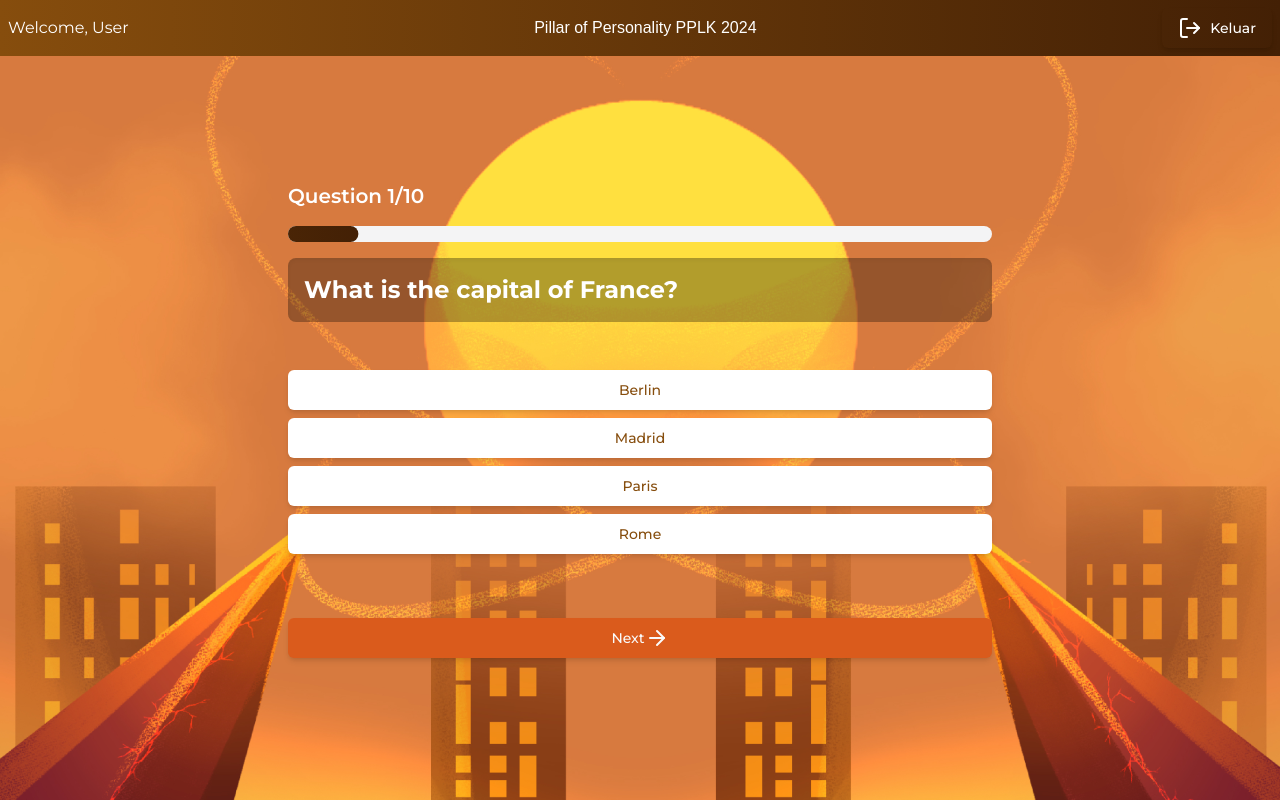
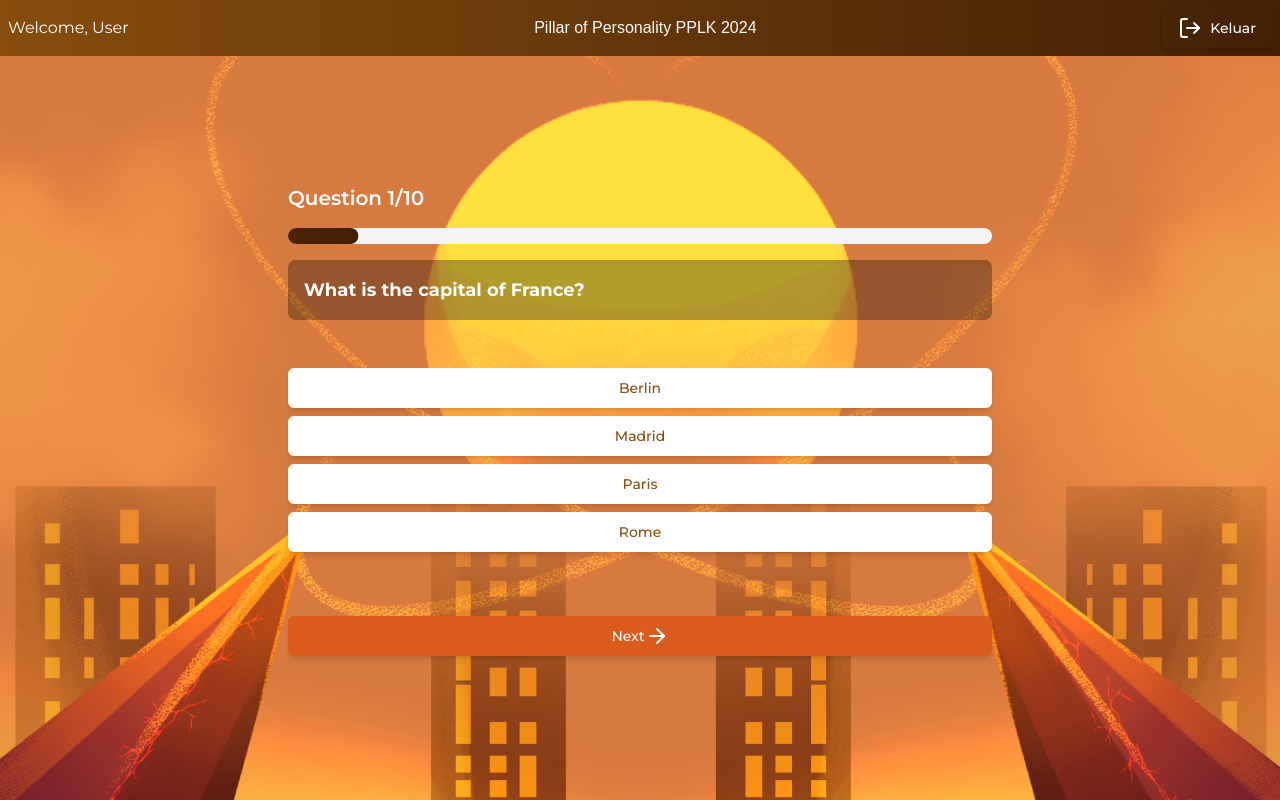
Before and after one commit to PPLK-ITERA/Mini-Project-PPLK-2024-Front-End, a Next.js app: page /quiz in a window 1280 px wide. Built offline with nearby package versions, Linux system fonts and the light colour scheme; a web font is replaced by a local one.

Commit message:
style: fix progressbar

```diff
--- a/src/app/quiz/page.tsx
+++ b/src/app/quiz/page.tsx
@@ -80,7 +80,7 @@ export default function Page() {
         <span className="text-xl font-semibold w-full">Question {currentQuestion + 1}/{quizData.length}</span>
         <Progress value={((currentQuestion + 1) * 100 / quizData.length).toFixed(0)} />
         <div className="w-full p-4 rounded-lg shadow-inner bg-black/30">
-          <h2 className="text-2xl font-bold">{quizData[currentQuestion].question}</h2>
+          <h2 className="text-lg font-bold">{quizData[currentQuestion].question}</h2>
         </div>
 
         <ul className="w-full flex flex-col gap-2 mt-8">
```
